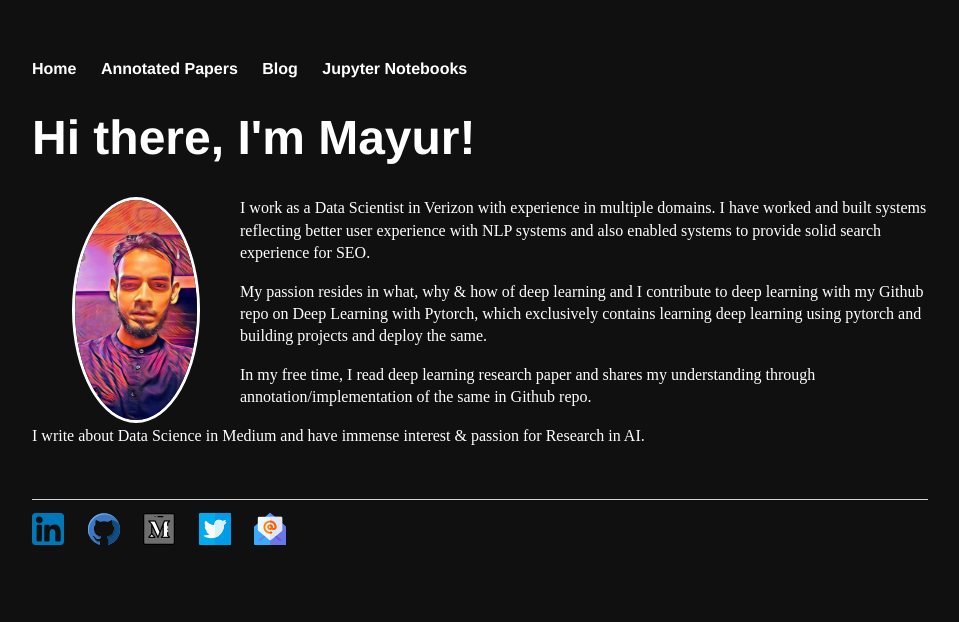
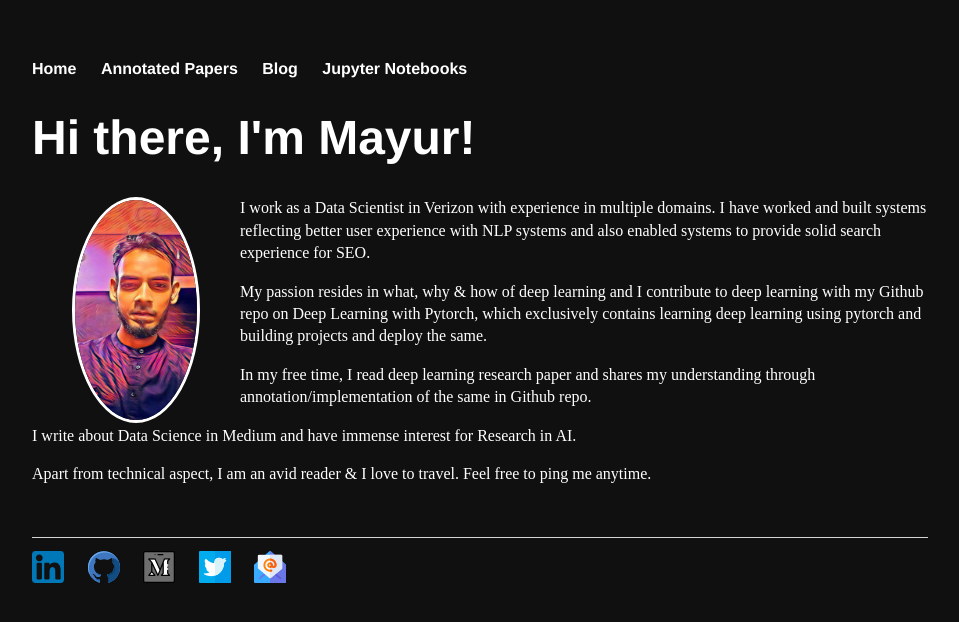
Before and after one commit to Mayurji/mayurji.github.io, a Jekyll site: the page built from index.html, in a window 1280 px wide. Shown: the top 622 px of the page, without its empty margins (160-1119 px from the left). Built offline with Jekyll 4.4.1, drawn with Linux system fonts in a browser that asks for light colours.

Commit message:
Update index.html

```diff
--- a/index.html
+++ b/index.html
@@ -23,7 +23,10 @@ title: Math + Computing = AI
 	<p>In my free time, I read deep learning research paper and shares my understanding through annotation/implementation
 	of the same in Github repo.</p>
 
-	<p>I write about Data Science in Medium and have immense interest & passion for Research in AI.</p>
+	<p>I write about Data Science in Medium and have immense interest for Research in AI.</p>
+
+	<p>Apart from technical aspect, I am an avid reader & I love to travel.
+	Feel free to ping me anytime.</p>
 </p>
 <br>
 <br>
```
